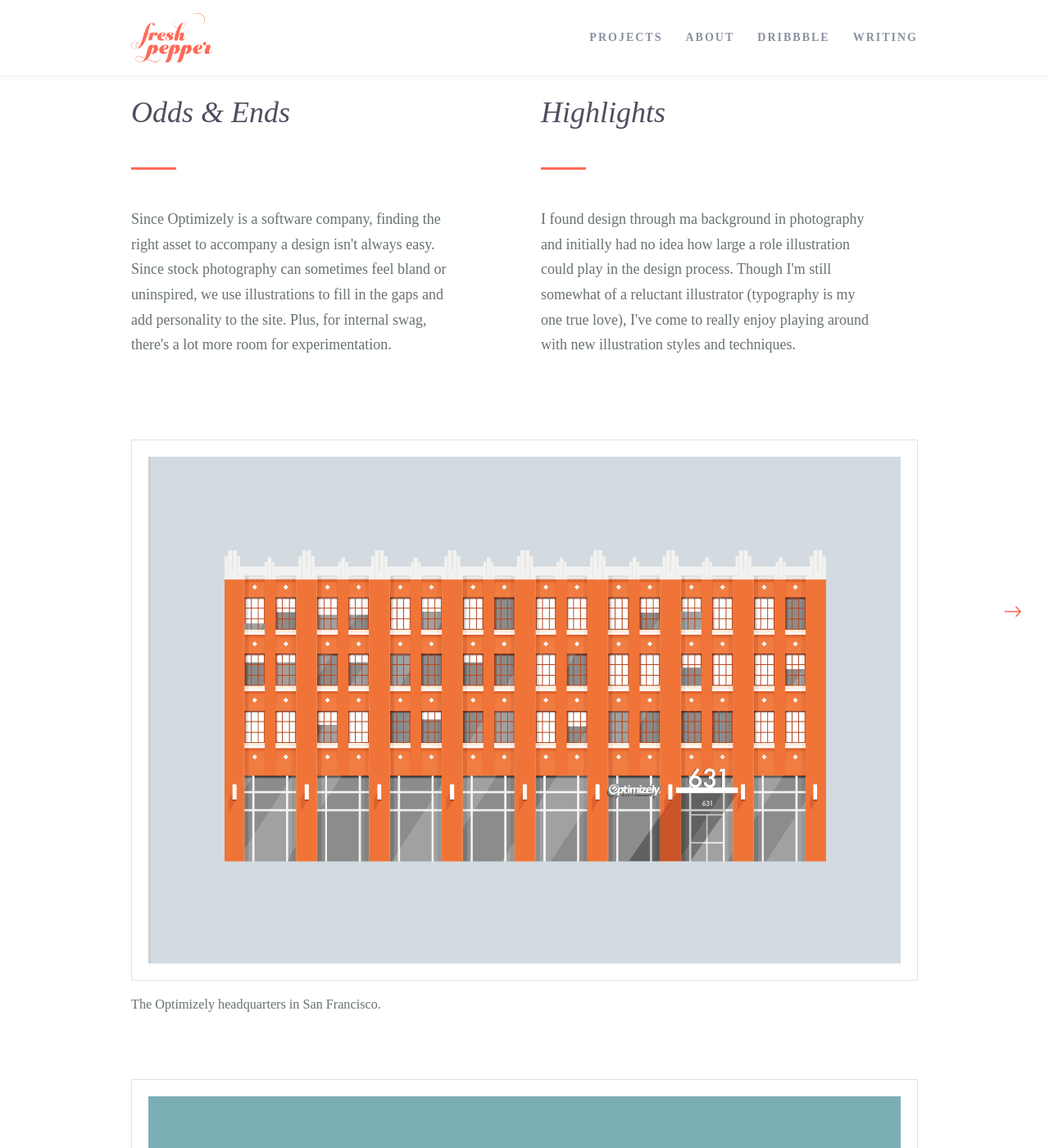
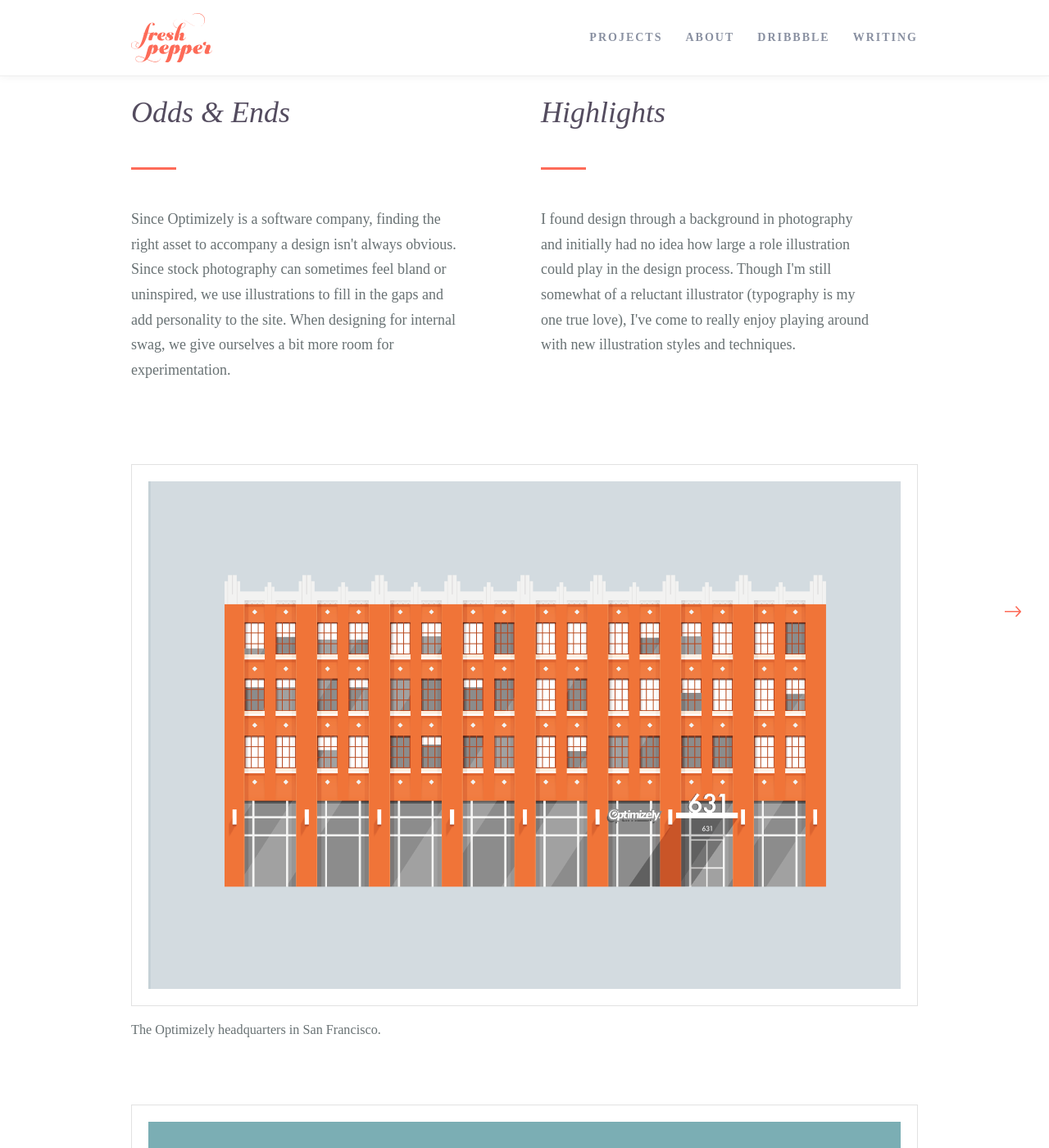
Before and after one commit to suaing49/julesforrest.github.io, a Jekyll site: the page built from _posts/2015-08-21-optimizely-illustrations.md, in a window 1280 px wide and 1400 px high, scrolled down 210 px. Shown: the whole window at 82% size. Built offline with Jekyll 4.4.1, drawn with Linux system fonts in a browser that asks for light colours; nearby versions of some CDN libraries; some of the changed text lies outside the part shown.

Commit message:
fixed typos

```diff
--- a/_posts/2015-08-21-optimizely-illustrations.md
+++ b/_posts/2015-08-21-optimizely-illustrations.md
@@ -7,8 +7,8 @@ categories:
 - illustration
 brieftitle: Odds & Ends
 highlightstitle: Highlights
-brief: Since Optimizely is a software company, finding the right asset to accompany a design isn't always easy. Since stock photography can sometimes feel bland or uninspired, we use illustrations to fill in the gaps and add personality to the site. Plus, for internal swag, there's a lot more room for experimentation.
-highlights: I found design through ma background in photography and initially had no idea how large a role illustration could play in the design process. Though I'm still somewhat of a reluctant illustrator (typography is my one true love), I've come to really enjoy playing around with new illustration styles and techniques.
+brief: Since Optimizely is a software company, finding the right asset to accompany a design isn't always obvious. Since stock photography can sometimes feel bland or uninspired, we use illustrations to fill in the gaps and add personality to the site. When designing for internal swag, we give ourselves a bit more room for experimentation.
+highlights: I found design through a background in photography and initially had no idea how large a role illustration could play in the design process. Though I'm still somewhat of a reluctant illustrator (typography is my one true love), I've come to really enjoy playing around with new illustration styles and techniques.
 thumb: /img/illustrations/illustrations.png
 ---
 
@@ -31,6 +31,13 @@ thumb: /img/illustrations/illustrations.png
     <img src="/img/illustrations/companypicnic.png">
   </div>
   <p class="caption">Poster for an Optimizely company picnic.</p>
+</div>
+
+<div class="margin-bottom">
+  <div class="border margin-image">
+    <img src="/img/illustrations/email.png">
+  </div>
+  <p class="caption">Illustrations for an Optimizely starter email.</p>
 </div>
 
 <div class="flush--bottom">
--- a/_sass/base/_typography.scss
+++ b/_sass/base/_typography.scss
@@ -151,7 +151,7 @@ hr {
   font-family: $heading-font-family;
   font-size: 0.9em;
   font-style: italic;
-  font-weight: 500;
+  font-weight: 400;
   line-height: 20px;
 }
 /********** post styles **********/
```
Also changed, not shown: _posts/2015-08-15-miscellaneous.md (+1 -1 lines), _posts/2015-08-20-hackbu.md (+1 -1 lines), img/illustrations/email.png (added).
